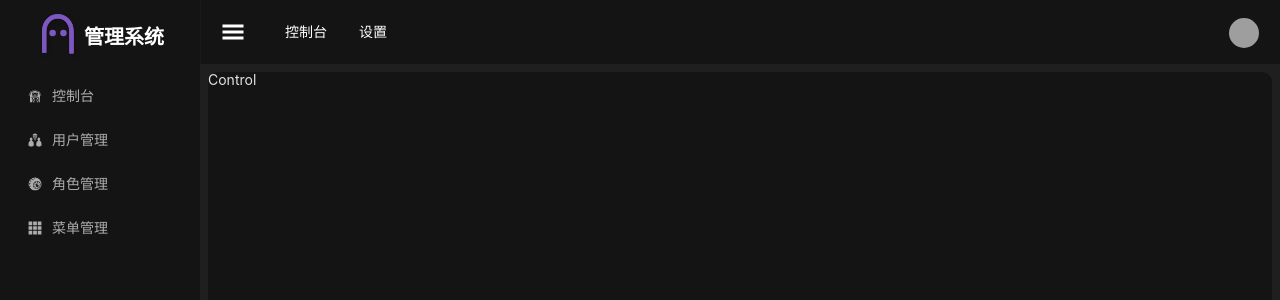
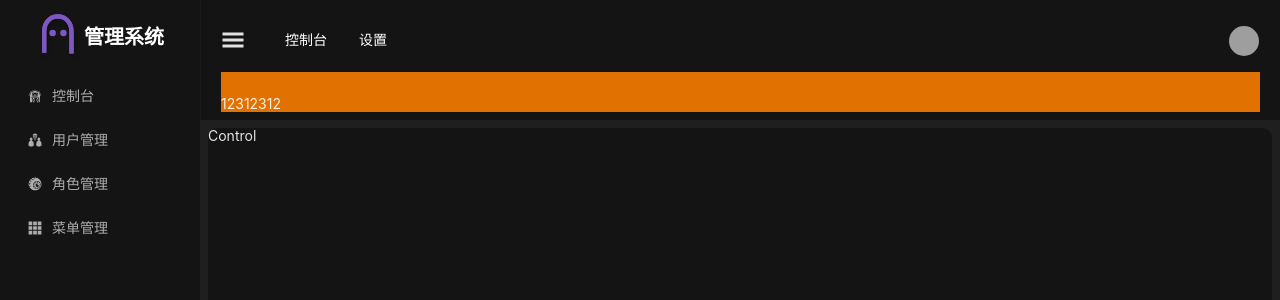
Before and after one commit to 518luck/nest-frontend-backstage, a React (Vite) app: page /control in a window 1280 px wide. Shown: the top 300 px of the page. Built offline with nearby package versions, Linux system fonts and the light colour scheme; grey boxes are pictures that could not be loaded.

Commit message:
style(Headers): 调整头部布局样式和结构
- 修改Header容器的flex布局和高度
- 调整内部div的宽度为100%
- 替换底部空白div为带有背景色和内容的div

```diff
--- a/src/components/Layouts/Headers.tsx
+++ b/src/components/Layouts/Headers.tsx
@@ -20,8 +20,8 @@ const Headers = () => {
   const { toggleCollapsed } = LayoutStore()
 
   return (
-    <Header className='text-white bg-[#141414] px-5 border-l border-[#1f1f1f80]'>
-      <div className='flex justify-between items-center'>
+    <Header className='flex justify-center items-center flex-col h-30 bg-[#141414] px-5 border-l border-[#1f1f1f80]'>
+      <div className='flex justify-between items-center w-full'>
         <div className='flex justify-start items-center gap-6'>
           <div className='cursor-pointer'>
             <GiHamburgerMenu
@@ -45,7 +45,7 @@ const Headers = () => {
           />
         </div>
       </div>
-      <div className='h-18'></div>
+      <div className='h-10 bg-amber-600 w-full'>12312312</div>
     </Header>
   )
 }
```
